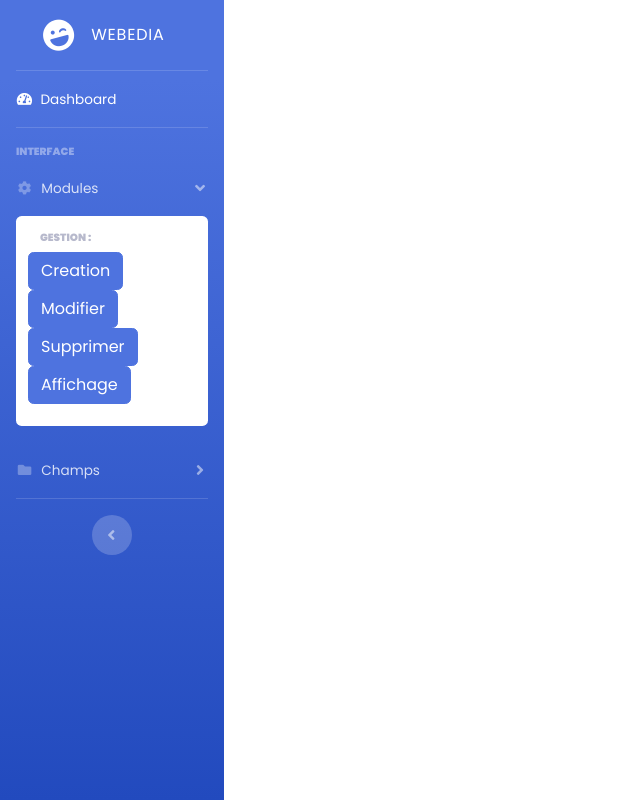
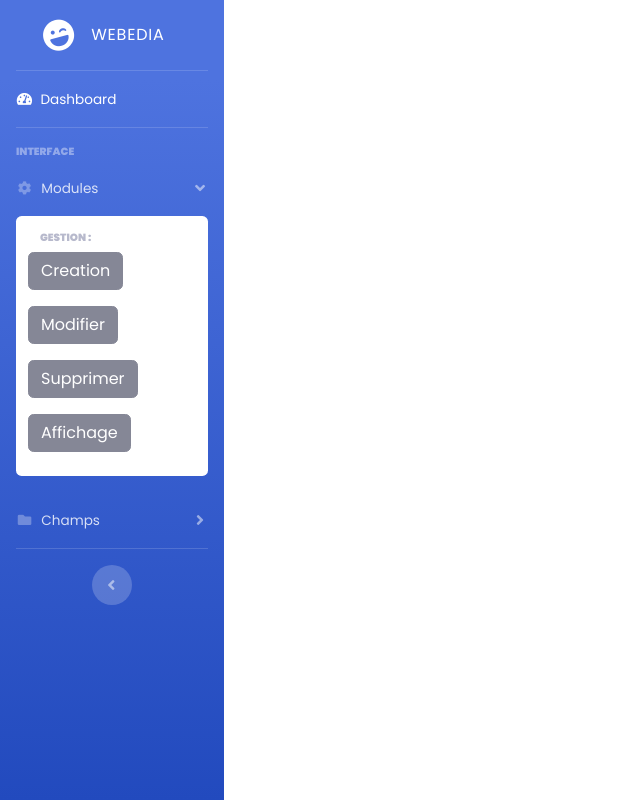
Before and after one commit to charlesdesenclos/Projet-BTS-Webedia, a PHP site: page / in a window 1280 px wide, after a click on "Modules". Shown: the whole page, without its empty margins (0-640 px from the left). Run offline with PHP 8.4, Linux system fonts and the light colour scheme; the visitor is signed in with stand-in values (Sample User, id 1); data comes from the database, SQL or seed files in the repository.

Commit message:
commit 1.4.9.1
correction de problèmes + améliorations affichage

```diff
--- a/module/Class/Module.php
+++ b/module/Class/Module.php
@@ -91,9 +91,9 @@ class Module{
       return $resultatSelectModule;
    }
 
-   public function getIDCanauxNomEquipementModuleANDValeurCanaux()
+   public function getIDCanauxNomEquipementModuleANDValeurCanaux($idModule)
    {
-      $RequetSQL3 = "SELECT canaux.id, module.nomEquipement, canaux.valeur FROM canaux, module WHERE canaux.idmodule = module.id";
+      $RequetSQL3 = "SELECT canaux.id, module.nomEquipement, canaux.valeur FROM canaux, module WHERE canaux.idmodule = module.id AND module.id = '".$idModule."'";
       $resultatCanaux = $GLOBALS['bdd'] -> query($RequetSQL3);
       return $resultatCanaux;
    }
--- a/module/index.php
+++ b/module/index.php
@@ -53,7 +53,7 @@
 
     /* ---------------------*/
 
-    $resultatCanaux = $TheModule->getIDCanauxNomEquipementModuleANDValeurCanaux();
+    $resultatCanaux = $TheModule->getIDCanauxNomEquipementModuleANDValeurCanaux($_SESSION['idModuleModifier']);
 
 
 
@@ -331,16 +331,24 @@
                         <h6 class="collapse-header">Gestion :</h6>
                         <form action="" method="POST">
                         <div class="col-md-12">
-                            <input class="btn btn-primary" type="submit" value="Creation" name="CreationModule" >
+                            <div class="form-group">
+                                <input class="btn btn-secondary" type="submit" value="Creation" name="CreationModule" >
+                            </div>
                         </div>
                         <div class="col-md-12">
-                            <input class="btn btn-primary" type="submit" value="Modifier" name="ModifierModule"  >
+                            <div class="form-group">
+                                <input class="btn btn-secondary" type="submit" value="Modifier" name="ModifierModule"  >
+                            </div>
                         </div>
                         <div class="col-md-12">
-                            <input class="btn btn-primary" type="submit" value="Supprimer" name="SupprimerModule"  >
+                            <div class="form-group">
+                                <input class="btn btn-secondary" type="submit" value="Supprimer" name="SupprimerModule"  >
+                            </div>
                         </div>
                         <div class="col-md-12">
-                            <input class="btn btn-primary" type="submit" value="Affichage" name="AffichageModule" >
+                            <div class="form-group">
+                                <input class="btn btn-secondary" type="submit" value="Affichage" name="AffichageModule" >
+                            </div>
                         </div>
                         </form>
 
@@ -361,16 +369,24 @@
                         <h6 class="collapse-header">Gestion :</h6>
                         <form action="" method="POST">
                         <div class="col-md-12">
-                            <input class="btn btn-primary" type="submit" value="Creation" name="CreationChamps">
+                            <div class="form-group">
+                                <input class="btn btn-secondary" type="submit" value="Creation" name="CreationChamps">
+                            </div>
                         </div>
                         <div class="col-md-12">
-                            <input class="btn btn-primary" type="submit" value="Modifier" name="ModifierChamps">
+                            <div class="form-group">
+                                <input class="btn btn-secondary" type="submit" value="Modifier" name="ModifierChamps">
+                            </div>
                         </div>
                         <div class="col-md-12">
-                            <input class="btn btn-primary" type="submit" value="Supprimer" name="SupprimerChamps">
+                            <div class="form-group">
+                                <input class="btn btn-secondary" type="submit" value="Supprimer" name="SupprimerChamps">
+                            </div>
                         </div>
                         <div class="col-md-12">
-                            <input class="btn btn-primary" type="submit" value="Affichage" name="AffichageChamps">
+                            <div class="form-group">
+                                <input class="btn btn-secondary" type="submit" value="Affichage" name="AffichageChamps">
+                            </div>
                         </div>
                         </form>
 
@@ -603,7 +619,6 @@
                     echo '<td>';echo ''.$AffichageTotal["nomChamps"].'</td>';
                     echo '<td>';echo ''.$AffichageTotal["adress"].'</td>';
                     echo '<td>';echo ''.$AffichageTotal["valeur"].'</td>';
-
                 ?>
                 </tr>
                 <?php
```
